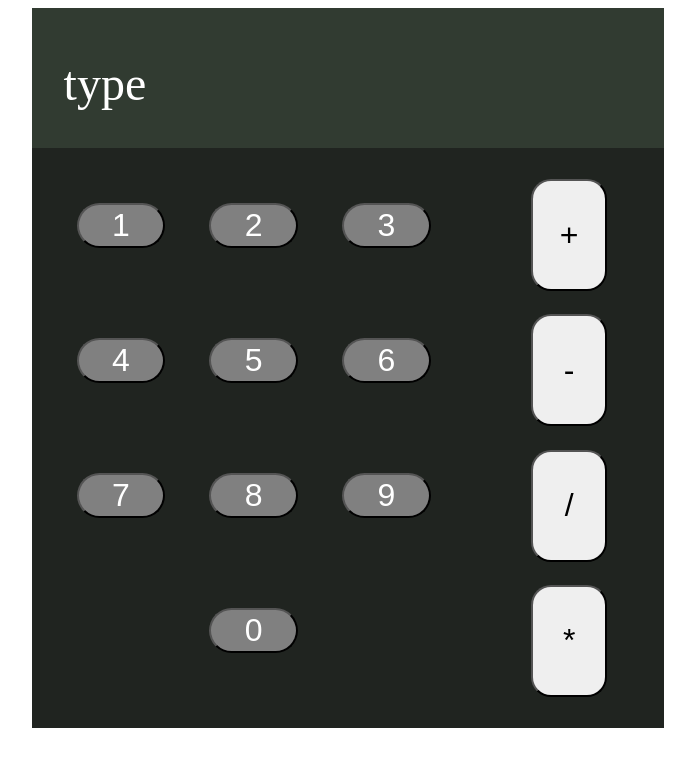
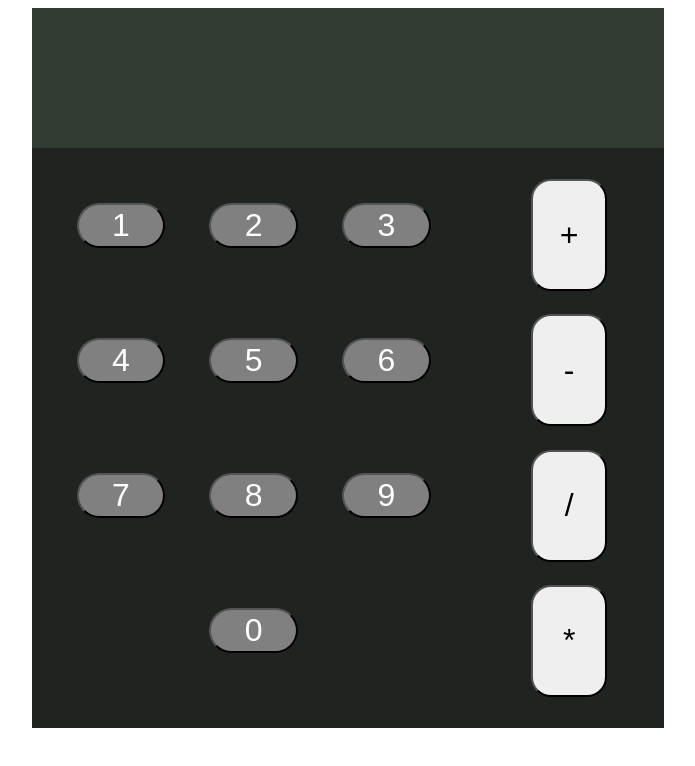
Before and after one commit to weijiePan/calculator, a plain HTML site: page index.html in a window 1280 px wide. Shown: the whole page, without its empty margins (292-987 px from the left). Drawn offline with Linux system fonts and the light colour scheme.

Commit message:
deleted miscellaneous text

```diff
--- a/index.html
+++ b/index.html
@@ -9,7 +9,7 @@
     <body>
         <div id="calculator-container">
             <div id="display">
-                <p>type</p>
+                <p></p>
             </div>
             <div id="button-containers">
                 <div id="numbers">
```
